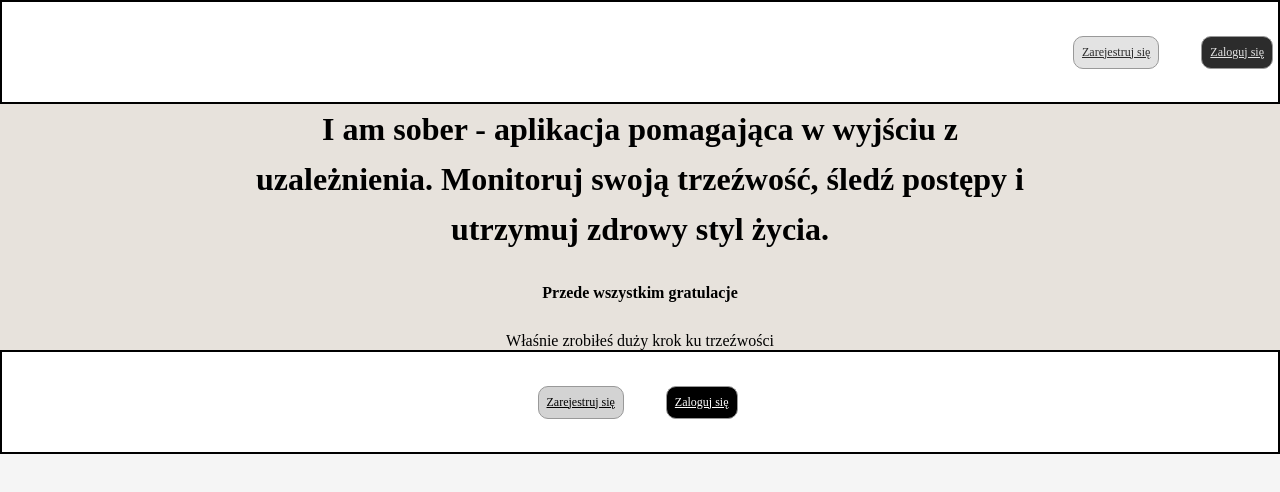
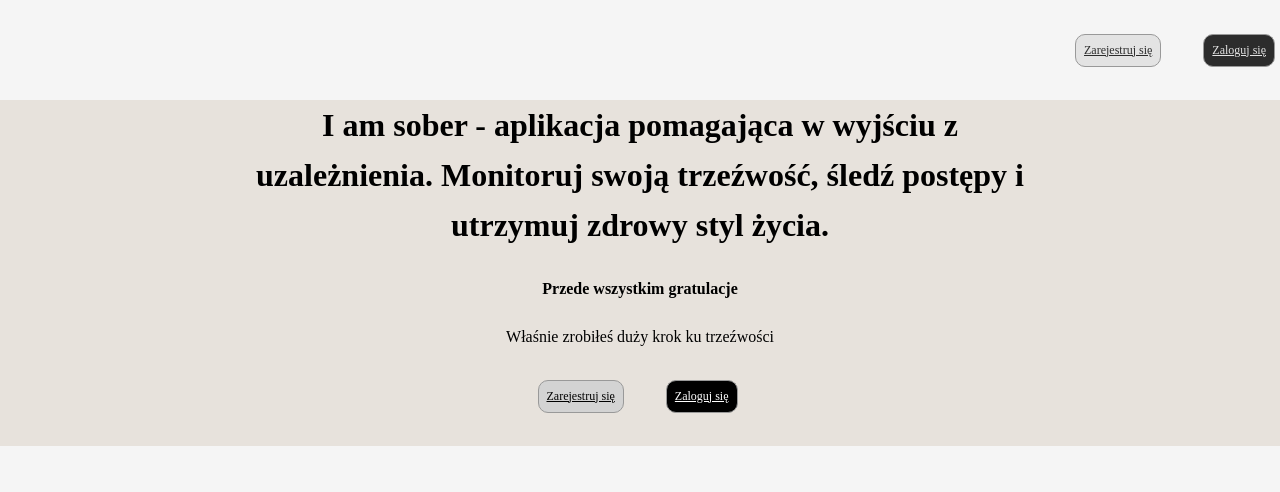
Before and after one commit to RadekPalka/react-i-am-sober, a React (Vite) app: page / in a window 1280 px wide. Shown: the top 492 px of the page. Built offline with nearby package versions, Linux system fonts and the light colour scheme.

Commit message:
style: delete border and background-color

```diff
--- a/src/components/StyledNav.ts
+++ b/src/components/StyledNav.ts
@@ -5,9 +5,6 @@ type StyledNavProps = {
 export const StyledNav = styled.nav<StyledNavProps>`
 	display: flex;
 	justify-content: ${(props) => props.$justifyContent};
-	background-color: white;
-	border: solid 2px black;
 	right: 0;
-
 	height: 100px;
 `;
```
